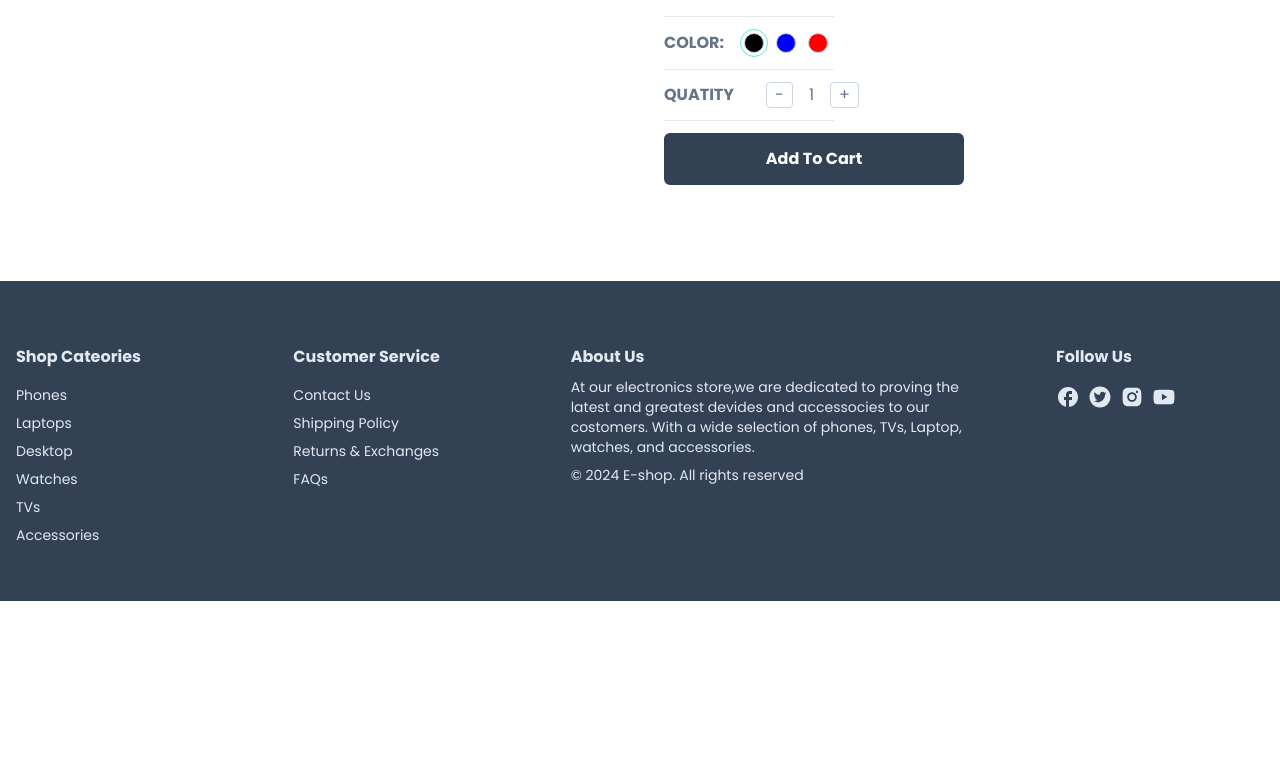
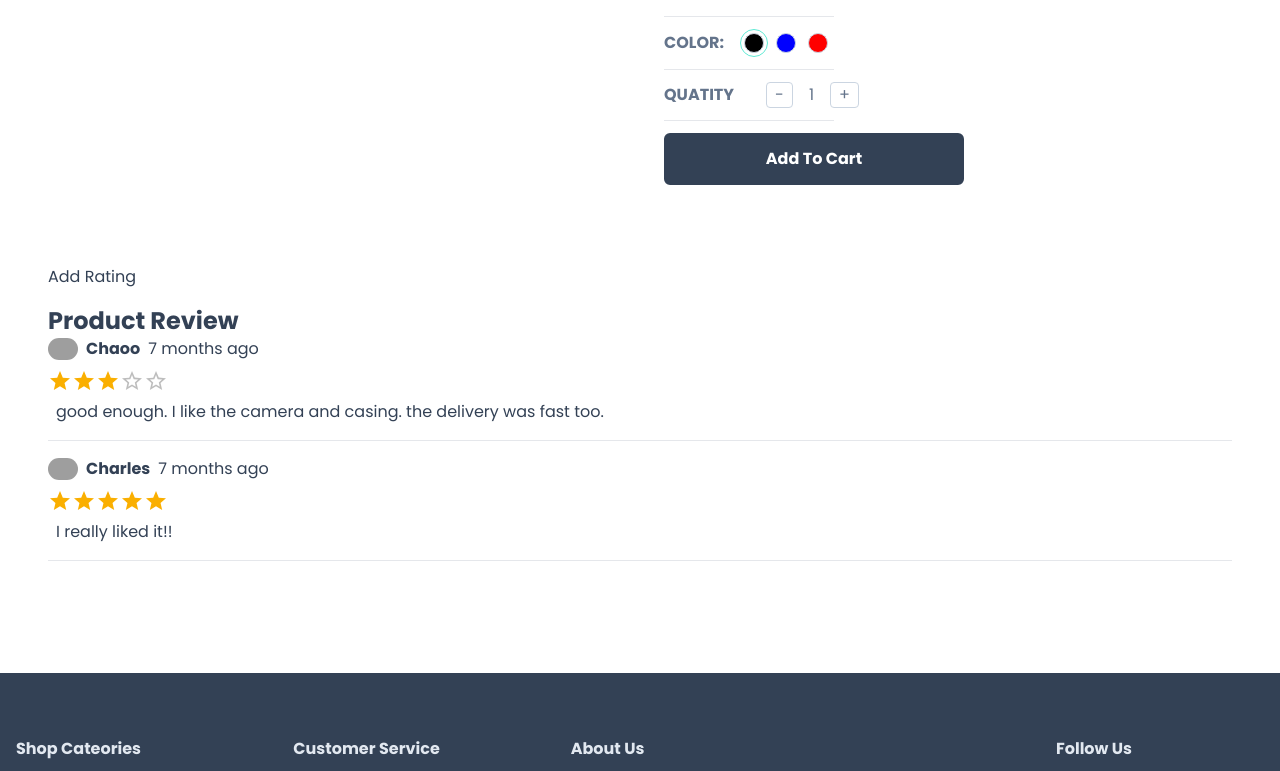
Before and after one commit to KeotshepileMaje/E-Commerce-App, a Next.js app: page /product/1 in a window 1280 px wide. Shown: the part 599-1370 px from the top of the page. Before the commit the page ends 1200 px from the top, so only its background shows below. Built offline with nearby package versions, Linux system fonts and the light colour scheme; grey boxes are pictures that could not be loaded; a web font is replaced by a local one.

Commit message:
Added product reviews

```diff
--- /dev/null
+++ b/app/components/Avatar.tsx
@@ -0,0 +1,30 @@
+'use client'
+
+import Image from "next/image";
+import { FaUserCircle } from 'react-icons/fa'
+
+interface AvatarProps {
+    src?: string | null | undefined
+}
+const Avatar: React.FC<AvatarProps> = ({
+    src
+}) => {
+
+    if (src) {
+        return (
+            <Image
+                src={src}
+                alt='Avatar'
+                className='rounded-full'
+                height='30'
+                width='30'
+            />
+        )
+    }
+
+    return (
+        <FaUserCircle />
+    );
+}
+
+export default Avatar;
--- /dev/null
+++ b/app/components/Heading.tsx
@@ -0,0 +1,17 @@
+interface HeadingProps {
+    title: string;
+    center?: boolean;
+}
+
+const Heading: React.FC<HeadingProps> = ({
+    title,
+    center
+}) => {
+    return (
+        <div className={center ? 'text-center' : 'text-start'}>
+            <h1 className="font-bold text-2xl">{title}</h1>
+        </div>
+    );
+}
+
+export default Heading;
--- /dev/null
+++ b/app/product/[productId]/ListRating.tsx
@@ -0,0 +1,57 @@
+'use client'
+
+import Avatar from "@/app/components/Avatar";
+import Heading from "@/app/components/Heading";
+import { Rating } from "@mui/material";
+import moment from "moment";
+import React from "react";
+
+interface ListRatingProps {
+    product: any
+}
+
+
+const ListRating: React.FC<ListRatingProps> = ({
+    product
+}) => {
+    return (
+        <div>
+            <Heading
+                title='Product Review'
+            />
+            <div>
+                {
+                    product.reviews &&
+                    product.reviews.map((review: any) => {
+                        return (
+                            <div key={review.id} className="
+                            max-w-300px
+                            ">
+                                <div className="
+                                flex gap-2
+                                items-center
+                                ">
+                                    <Avatar
+                                        src={review?.user.image}
+                                    />
+                                    <div className="font-semibold">{review?.user.name}</div>
+                                    <div className="font-light">{moment(review.createdDate).fromNow()}</div>
+                                </div>
+                                <div className="mt-2">
+                                    <Rating
+                                        value={review.rating}
+                                        readOnly
+                                    />
+                                    <div  className="ml-2">{review.comment}</div>
+                                    <hr className="mt-4 mb-4"/>
+                                </div>
+                            </div>
+                        )
+                    })
+                }
+            </div>
+        </div>
+    );
+}
+
+export default ListRating;
--- a/app/product/[productId]/page.tsx
+++ b/app/product/[productId]/page.tsx
@@ -1,6 +1,7 @@
 import Container from "@/app/components/Container";
 import { product } from "@/utils/product";
 import ProductDetails from "./ProductDetails";
+import ListRating from "./ListRating";
 
 interface IParams {
     productId?: string;
@@ -13,6 +14,17 @@ const Product = ({params}: {params: IParams}) => {
         <div className="p-8">
             <Container>
                 <ProductDetails product={product}/>
+                <div className="
+                flex
+                flex-col
+                mt-20
+                gap-4
+                ">
+                    <div>Add Rating</div>
+                    <ListRating
+                        product={product}
+                    />
+                </div>
             </Container>
         </div>
     );
--- a/next.config.js
+++ b/next.config.js
@@ -1,7 +1,10 @@
 /** @type {import('next').NextConfig} */
 const nextConfig = {
     images: {
-        domains: ['m.media-amazon.com']
+        domains: [
+            "m.media-amazon.com",
+            "lh3.googleusercontent.com"
+        ]
     }
 }
 
--- a/package.json
+++ b/package.json
@@ -18,6 +18,7 @@
     "autoprefixer": "10.4.17",
     "eslint": "8.56.0",
     "eslint-config-next": "14.1.0",
+    "moment": "^2.30.1",
     "next": "14.1.0",
     "postcss": "8.4.33",
     "react": "18.2.0",
```
Also changed, not shown: 1 other file (tests, documents, lock files or other folders).
